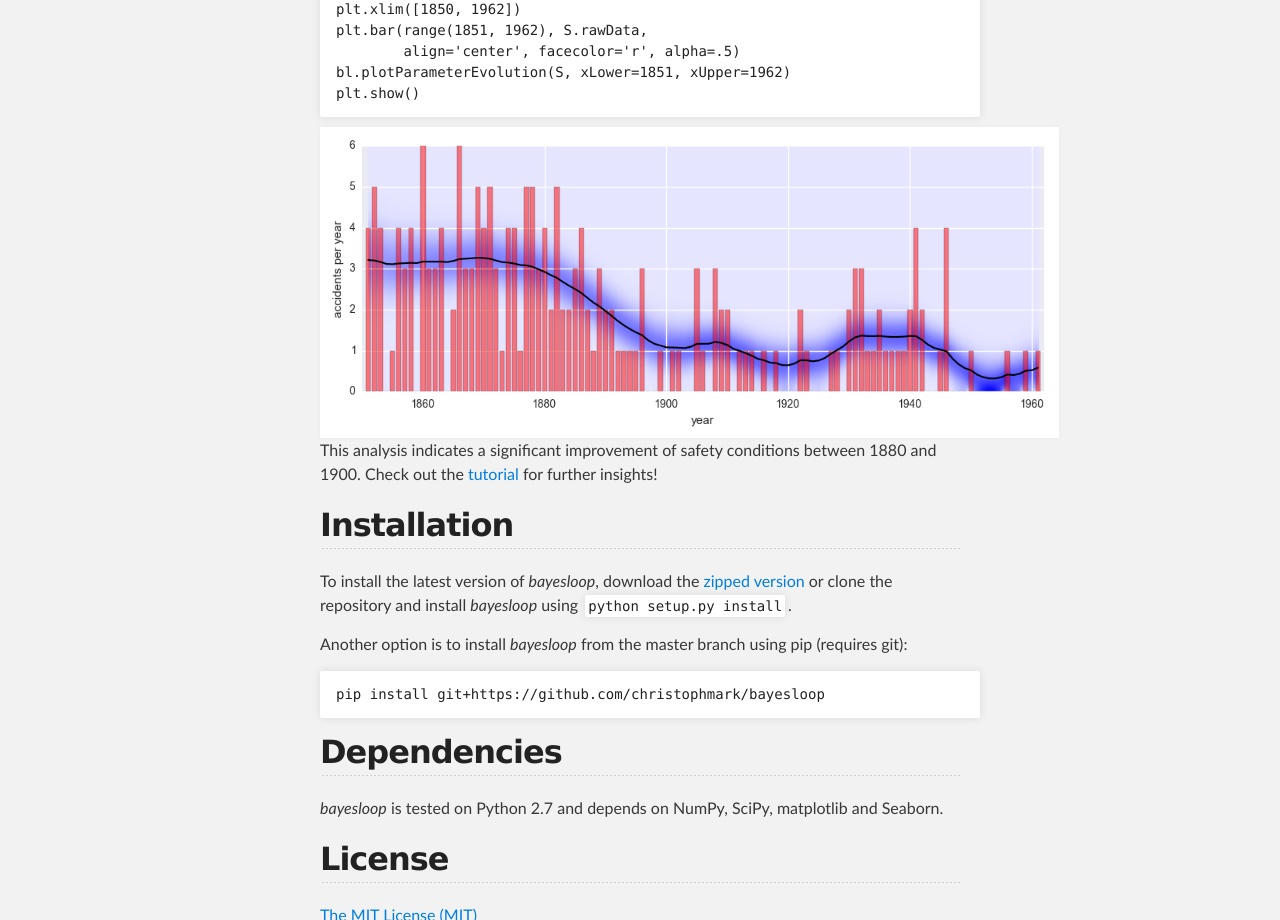
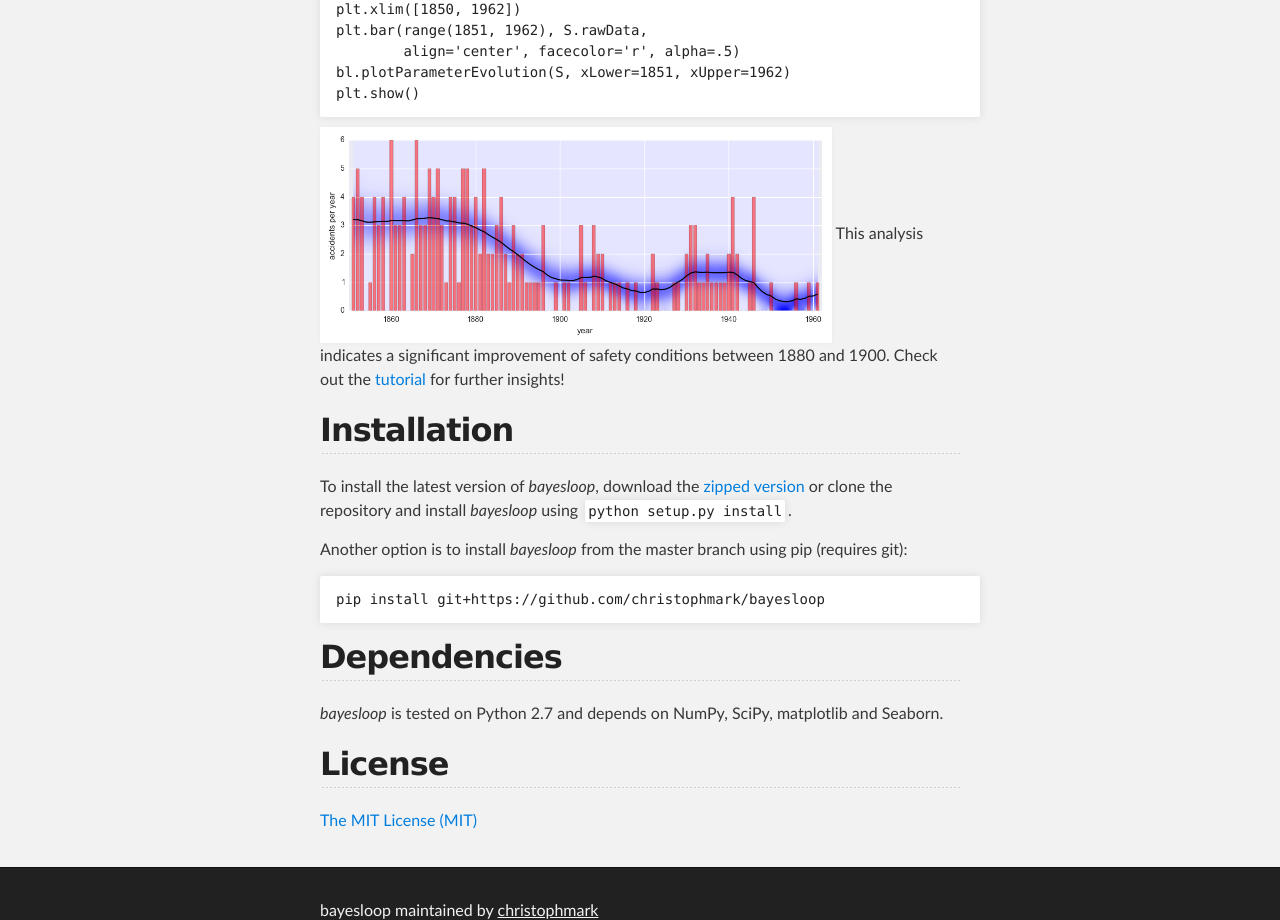
Before and after one commit to christophmark/bayesloop, a plain HTML site: page index.html in a window 1280 px wide. Shown: the part 1880-2800 px from the top of the page. Drawn offline with Linux system fonts and the light colour scheme.

Commit message:
Adjusted image scaling

```diff
--- a/index.html
+++ b/index.html
@@ -85,7 +85,7 @@ bl.plotParameterEvolution(S, xLower=1851, xUpper=1962)
 plt.show()
 </code></pre>
 
-<p><img src="https://raw.githubusercontent.com/christophmark/bayesloop/gh-pages/images/disaster_model.png" alt="disaster model result">
+<p><img src="https://raw.githubusercontent.com/christophmark/bayesloop/gh-pages/images/disaster_model.png" alt="disaster model result" width="80%" height="80%">
 This analysis indicates a significant improvement of safety conditions between 1880 and 1900. Check out the <a href="https://github.com/christophmark/bayesloop/blob/master/docs/bayesloop_tutorial.ipynb">tutorial</a> for further insights!</p>
 
 <h2>
```
